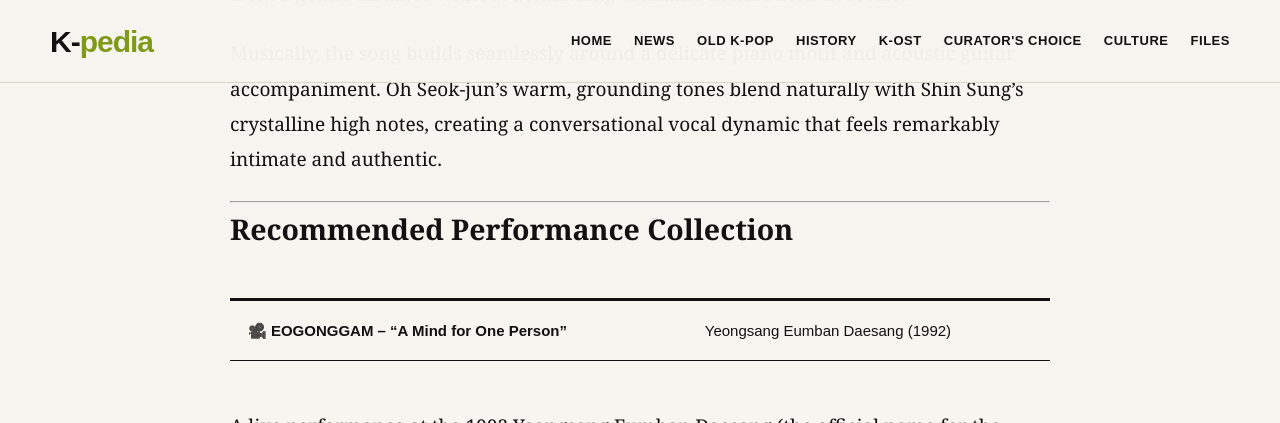
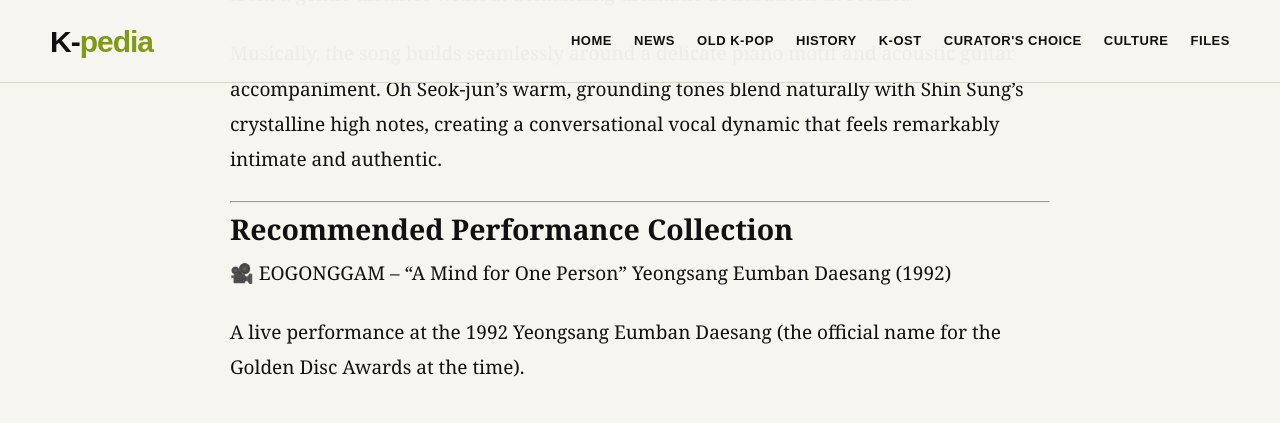
Before and after one commit to kpopkpedia/Kcurator, a Jekyll site: the page built from _posts/2026-09-09-eogonggam-the-story-behind-a-mind-for-one-person.md, in a window 1280 px wide and 900 px high, scrolled down 3899 px, cut to the strip 0-423 px from the top of the window. Built offline with Jekyll 4.4.1, drawn with Linux system fonts in a browser that asks for light colours; our own code applies the rules of GitHub Pages for plain Markdown files.

Commit message:
Update _posts/2026-09-09-eogonggam-the-story-behind-a-mind-for-one-person.md (via Pages CMS)

```diff
--- a/_posts/2026-09-09-eogonggam-the-story-behind-a-mind-for-one-person.md
+++ b/_posts/2026-09-09-eogonggam-the-story-behind-a-mind-for-one-person.md
@@ -68,11 +68,11 @@ Musically, the song builds seamlessly around a delicate piano motif and acoustic
 
 # Recommended Performance Collection
 
-🎥 EOGONGGAM – "A Mind for One Person" | Yeongsang Eumban Daesang (1992)
+🎥 EOGONGGAM – "A Mind for One Person" Yeongsang Eumban Daesang (1992)
 
 A live performance at the 1992 Yeongsang Eumban Daesang (the official name for the Golden Disc Awards at the time).
 
-{% include youtube.html url="https://www.youtube.com/embed/YDVPZgT6X3w" %}
+{% include youtube.html url="[https://www.youtube.com/embed/YDVPZgT6X3w](https://www.youtube.com/embed/YDVPZgT6X3w)" %}
 Experience the nostalgic stage presence and live harmonies of EOGONGGAM through this classic broadcast performance.
 
 ---
```
